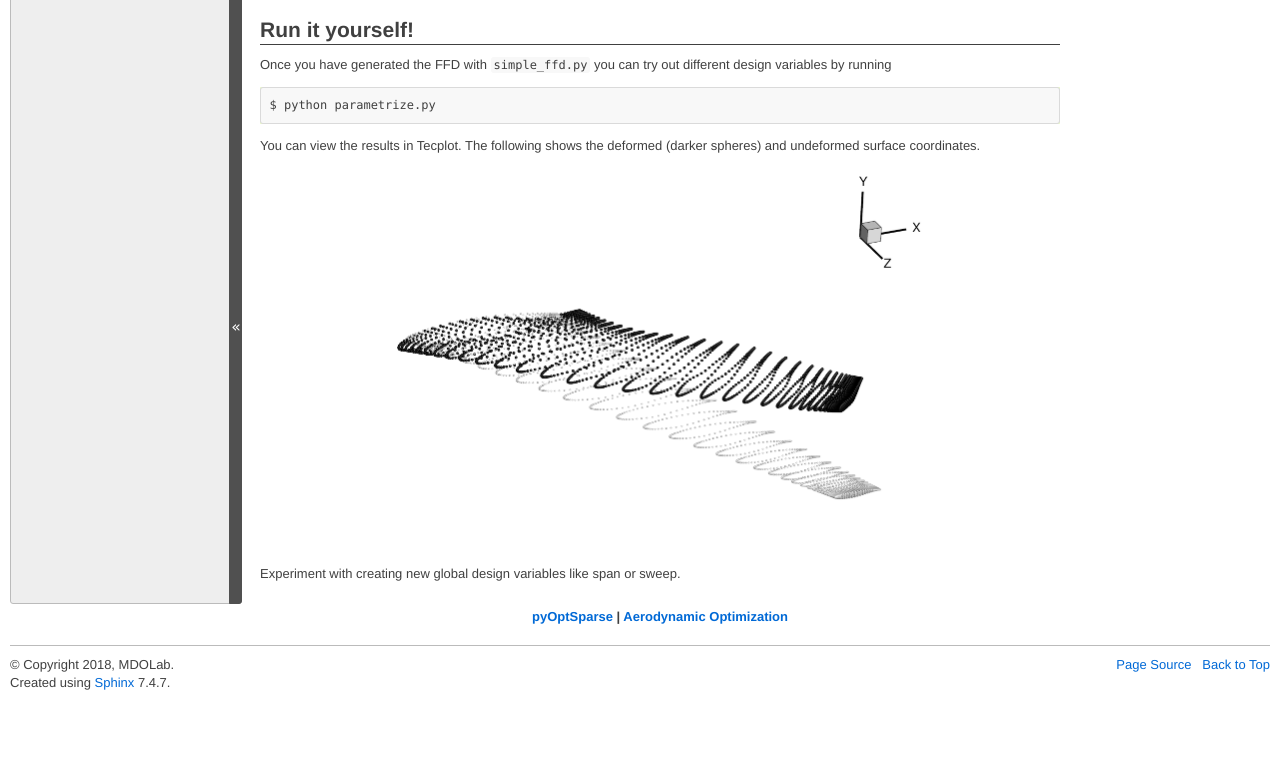
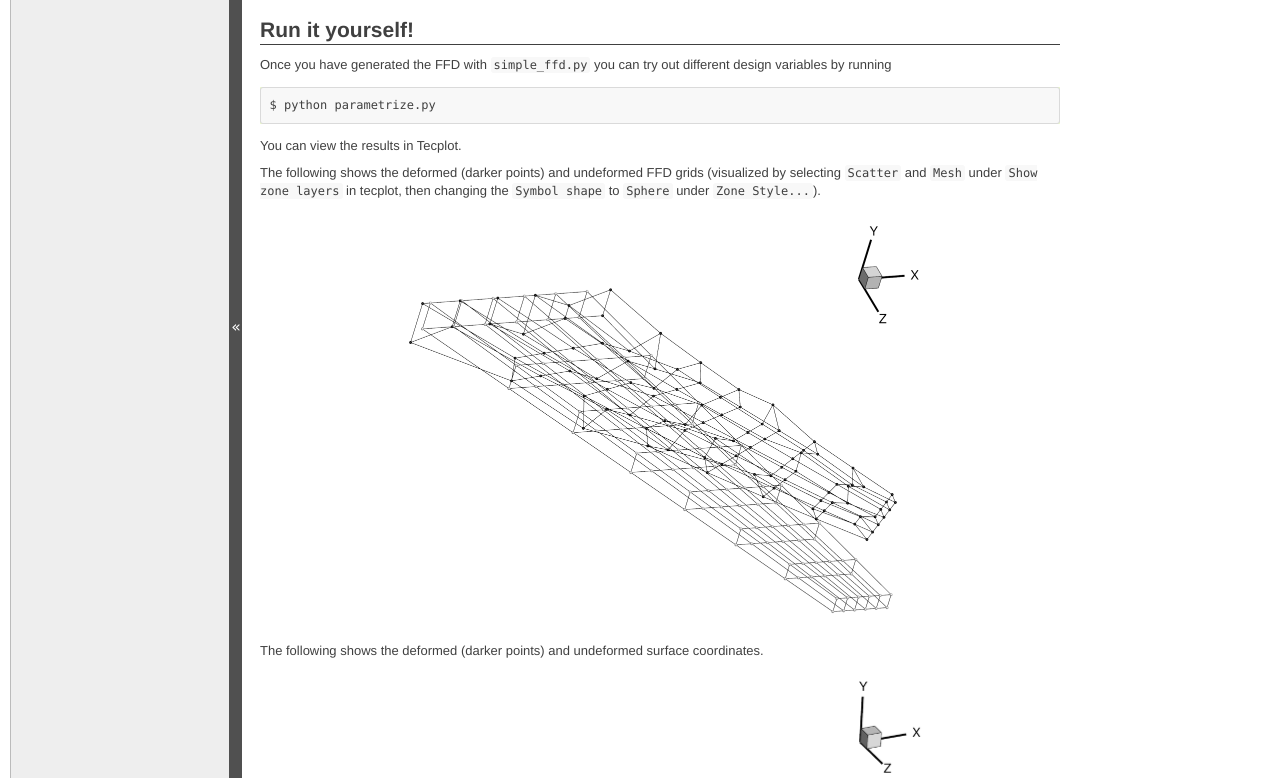
Before and after one commit to LMisTianWang/MACHtutorial, a Sphinx documentation site: the page built from doc/opt_ffd.rst, in a window 1280 px wide and 900 px high, scrolled down 5602 px, cut to the strip 122-900 px from the top of the window. Built offline with Sphinx 7.4.7, drawn with Linux system fonts in a browser that asks for light colours; before the commit the page ends 6425 px from its top, so only the background shows below that.

Commit message:
Adding deformed ffd image to ffd tutorial

```diff
--- a/doc/opt_ffd.rst
+++ b/doc/opt_ffd.rst
@@ -270,7 +270,14 @@ Once you have generated the FFD with ``simple_ffd.py`` you can try out different
     $ python parametrize.py
 
 You can view the results in Tecplot.
-The following shows the deformed (darker spheres) and undeformed surface coordinates.
+
+The following shows the deformed (darker points) and undeformed FFD grids (visualized by selecting ``Scatter`` and ``Mesh`` under ``Show zone layers`` in tecplot, then changing the ``Symbol shape`` to ``Sphere`` under ``Zone Style...``).
+
+.. image:: images/ffd_deformed_ffd.png
+   :scale: 25
+   :align: center
+
+The following shows the deformed (darker points) and undeformed surface coordinates.
 
 .. image:: images/ffd_deformed_surf_coords.png
    :scale: 25
```
Also changed, not shown: doc/images/ffd_deformed_ffd.png (added).
